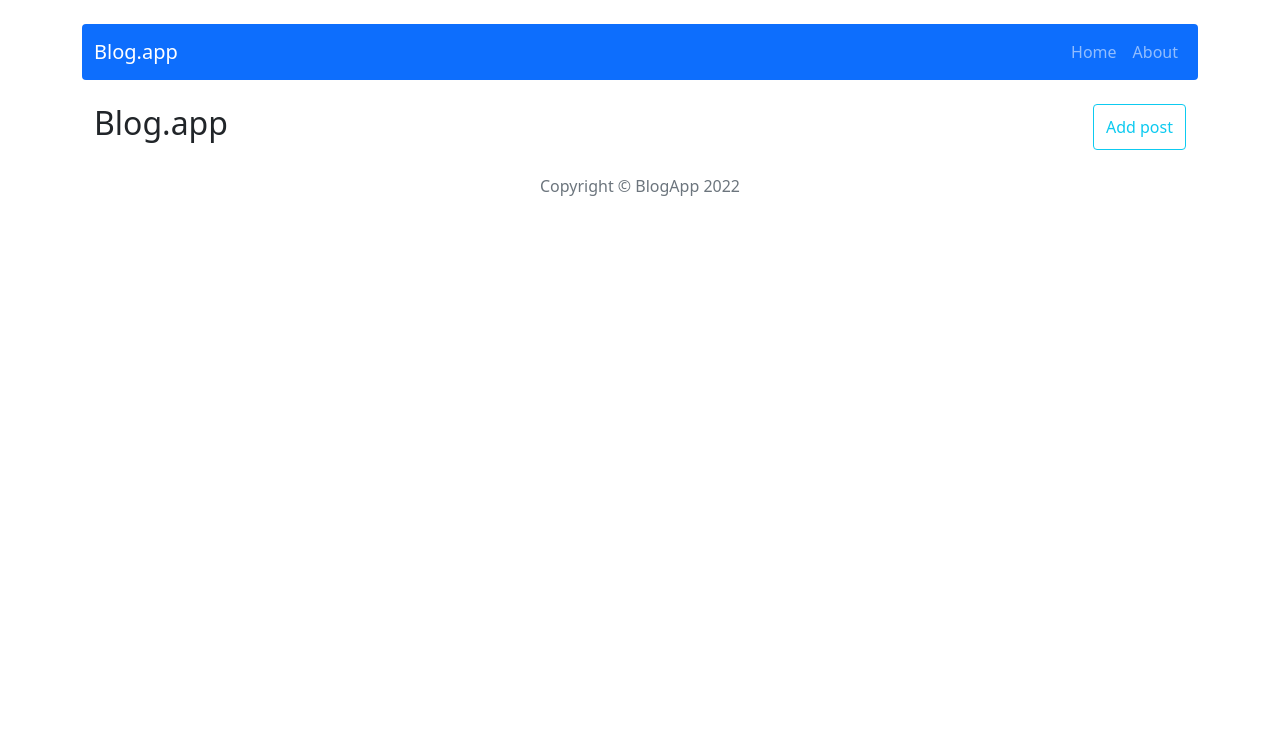
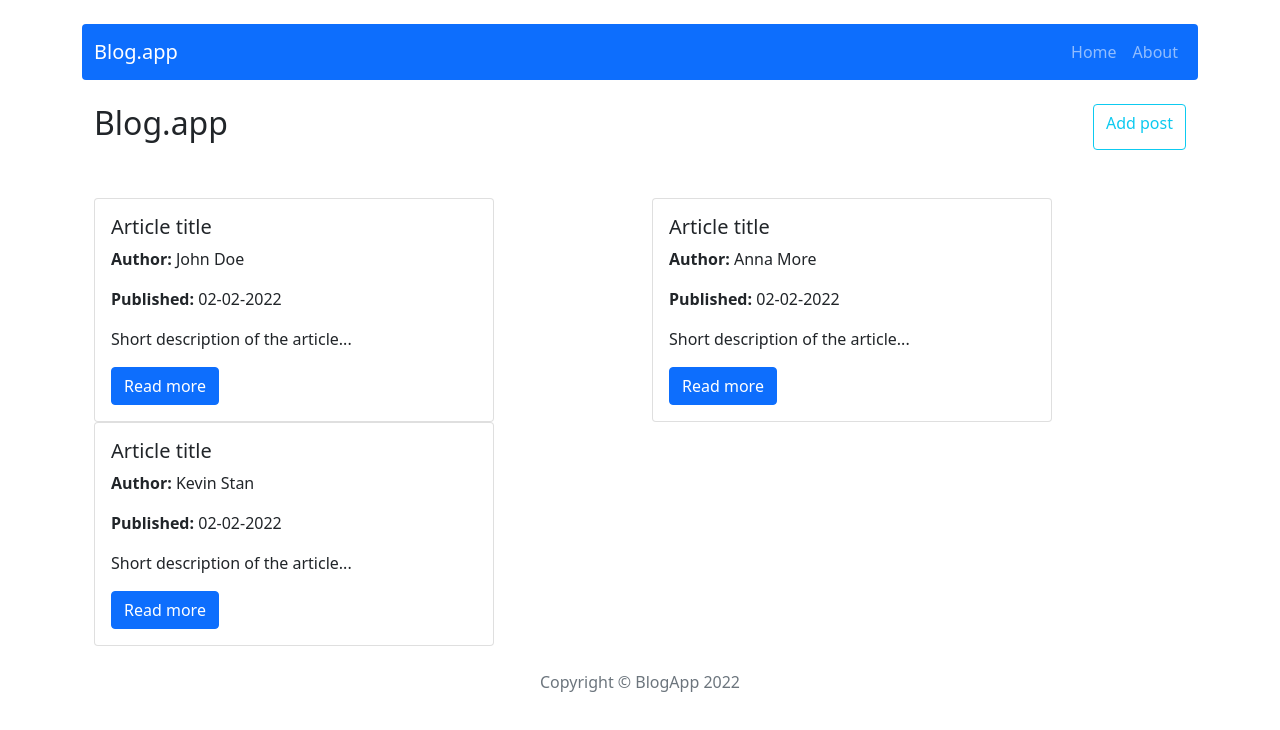
Before and after one commit to KatSobieska/blog-crud-app, a React (Create React App) app: page / in a window 1280 px wide. Shown: the top 730 px of the page. Built offline with nearby package versions, Linux system fonts and the light colour scheme.

Commit message:
Import Posts and add path to Button to Add Post

```diff
--- a/src/components/pages/Home.js
+++ b/src/components/pages/Home.js
@@ -1,5 +1,6 @@
 import { Button, Col, Row } from "react-bootstrap";
 import { Container } from "react-bootstrap";
+import Posts from "../features/Posts";
 
 const Home = () => {
   return (
@@ -9,9 +10,12 @@ const Home = () => {
           <h2>Blog.app</h2>
         </Col>
         <Col className="d-flex justify-content-end">
-          <Button variant="outline-info">Add post</Button>
+          <Button href={"post/add"} variant="outline-info">
+            Add post
+          </Button>
         </Col>
       </Row>
+      <Posts />
     </Container>
   );
 };
```
